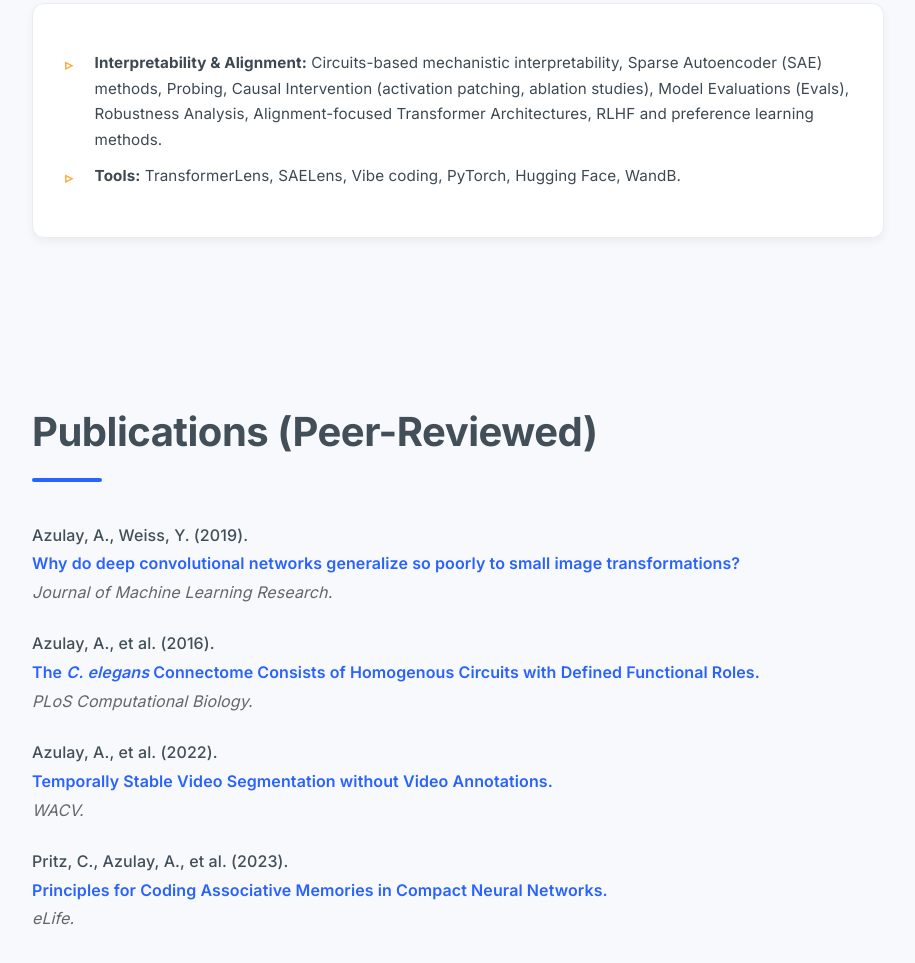
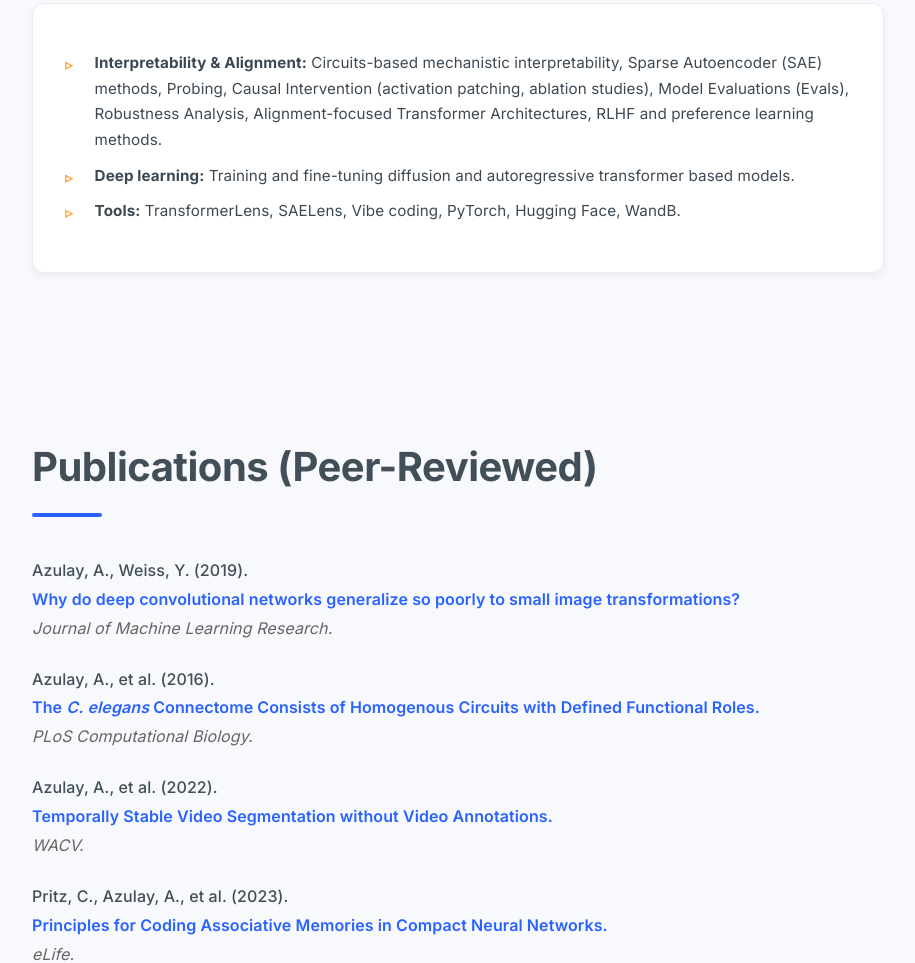
Before and after one commit to AzulEye/azuleye.github.io, a plain HTML site: page index.html in a window 1280 px wide. Shown: the part 3561-4524 px from the top of the page, without its empty margins (182-1097 px from the left). Drawn offline with Linux system fonts and the light colour scheme.

Commit message:
updated deep learning skills

```diff
--- a/index.html
+++ b/index.html
@@ -534,6 +534,7 @@
     <div class="card">
         <ul>
             <li><strong>Interpretability & Alignment:</strong> Circuits-based mechanistic interpretability, Sparse Autoencoder (SAE) methods, Probing, Causal Intervention (activation patching, ablation studies), Model Evaluations (Evals), Robustness Analysis, Alignment-focused Transformer Architectures, RLHF and preference learning methods.</li>
+            <li><strong>Deep learning:</strong> Training and fine-tuning diffusion and autoregressive transformer based models.</li>
             <li><strong>Tools:</strong> TransformerLens, SAELens, Vibe coding, PyTorch, Hugging Face, WandB.</li>
         </ul>
     </div>
```
